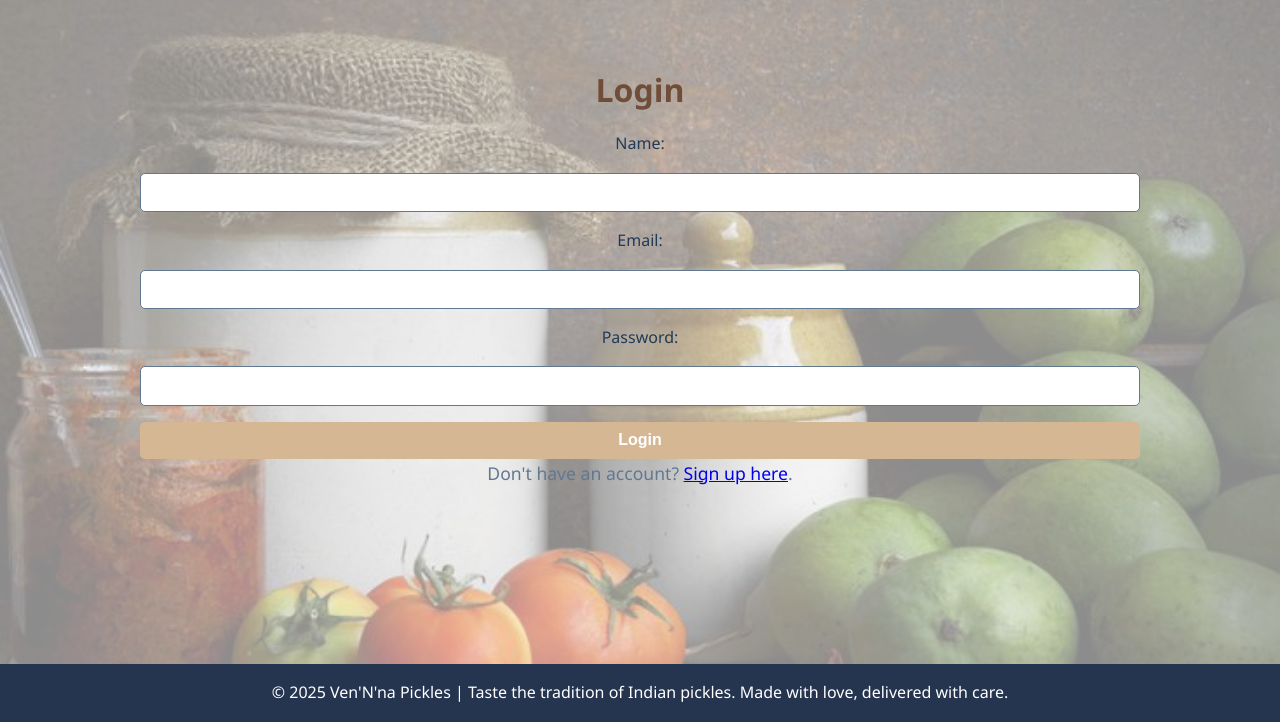
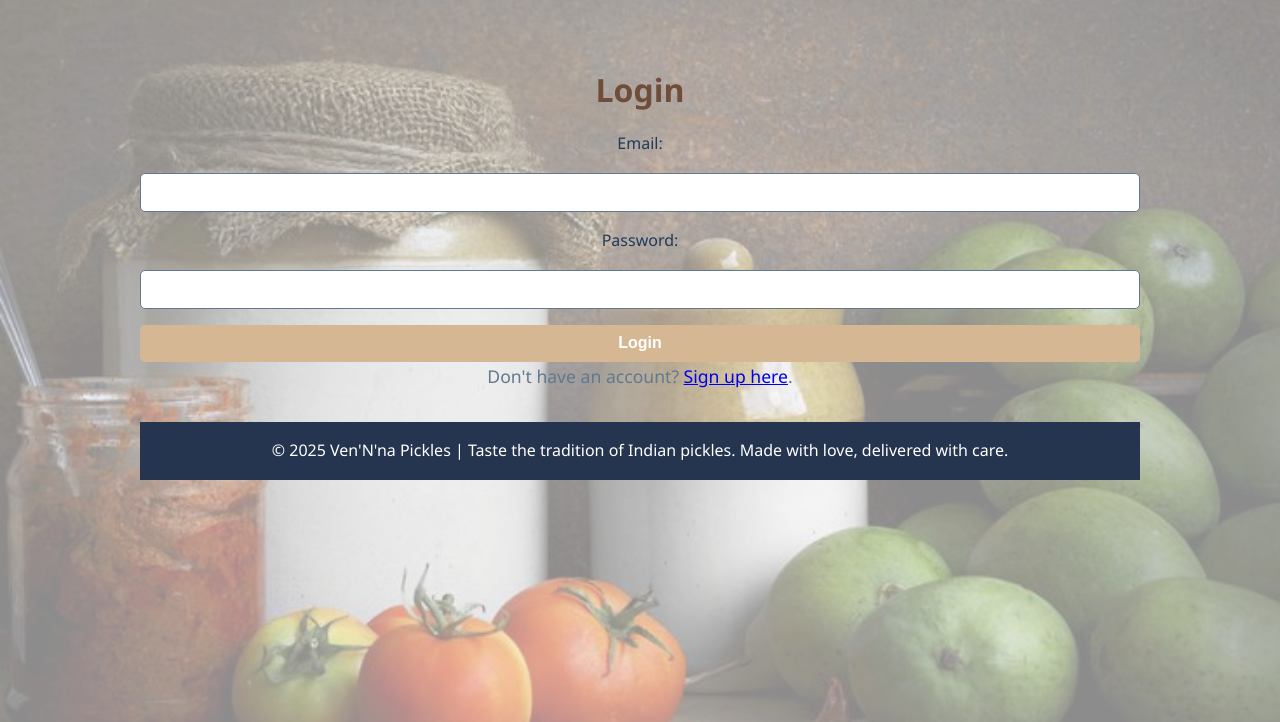
Before and after one commit to nvedapriya/Home-Made, a Flask app: page /login in a window 1280 px wide. Shown: the part 78-800 px from the top of the page. Run offline with Flask 3, Linux system fonts and the light colour scheme.

Commit message:
Update login.html

```diff
--- a/templates/login.html
+++ b/templates/login.html
@@ -30,21 +30,16 @@
       {% endif %}
 
       <form method="POST" action="{{ url_for('login') }}">
-        <label for="name">Name:</label>
-        <input type="text" name="name" required>
-
     <label for="email">Email:</label>
     <input type="email" id="email" name="email" required>
 
     <label for="password">Password:</label>
-        <input type="password" name="password" required>
+    <input type="password" id="password" name="password" required>
 
     <button type="submit" class="btn">Login</button>
 </form>
 
 <p>Don't have an account? <a href="{{ url_for('signup') }}">Sign up here</a>.</p>
-    </div>
-  </main>
 
   <!-- Footer -->
  <footer>
```
Lines whose indentation alone changed are shown as unchanged.
